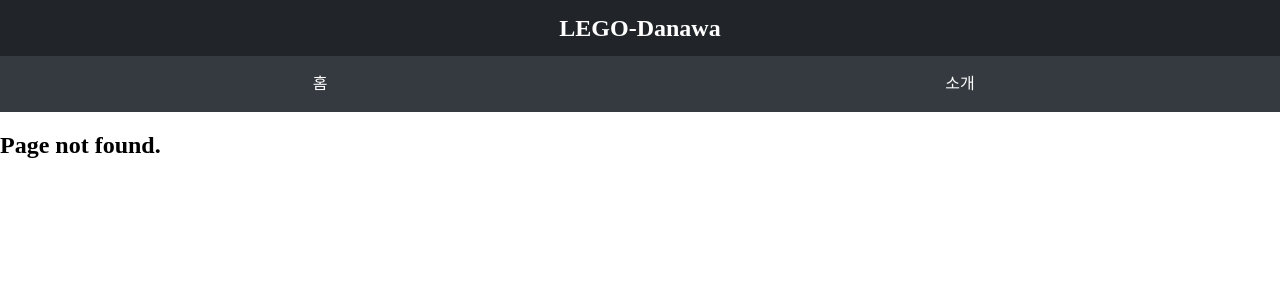
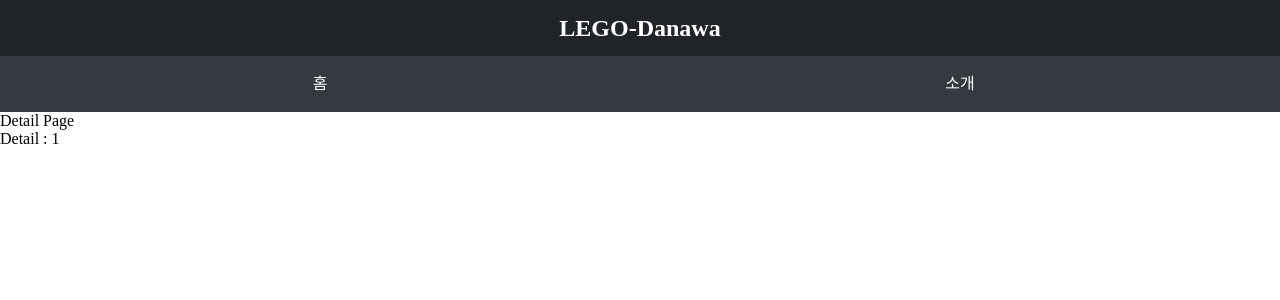
Before and after one commit to fieldtraining2017/LEGODanawa, a React app in the folder webMockup/: page /detail/1 in a window 1280 px wide. Before the commit this address had no page. Shown: the top 300 px of the page. Built offline with nearby package versions, Linux system fonts and the light colour scheme.

Commit message:
pages네이밍정리 / 디테일 생성 및 연

```diff
--- /dev/null
+++ b/webMockup/src/components/Detail.js
@@ -0,0 +1,13 @@
+import React from 'react';
+
+class Detail extends React.Component {
+  render(){
+    return (
+      <div>
+        Detail : {this.props.id}
+      </div>
+    );
+  }
+}
+
+export default Detail;
--- a/webMockup/src/components/SearchList.js
+++ b/webMockup/src/components/SearchList.js
@@ -1,4 +1,5 @@
 import React from 'react';
+import { Link } from 'react-router';
 
 class SearchList extends React.Component {
 
@@ -15,9 +16,10 @@
   }
 
   render(){
+    let DetailURL = "/detail/" + this.props.value;
     return (
       <div>
-        this.props.value : {this.props.value}
+        this.props.value : <Link to={DetailURL}>{this.props.value}</Link>
       </div>
     );
   }
--- /dev/null
+++ b/webMockup/src/components/pages/DetailPage.js
@@ -0,0 +1,15 @@
+import React from 'react';
+import Detail from './../Detail';
+
+class DetailPage extends React.Component {
+  render(){
+    return (
+      <div>
+        Detail Page
+        <Detail id={this.props.params.id}/>
+      </div>
+    );
+  }
+}
+
+export default DetailPage;
--- a/webMockup/src/index.js
+++ b/webMockup/src/index.js
@@ -3,16 +3,18 @@
 import { Router, Route, IndexRoute, browserHistory } from 'react-router';
 
 import App from './App';
-import Main from './components/pages/Main';
-import Search from './components/pages/Search';
-import About from './components/pages/About';
-import NotFound from './components/pages/NotFound';
+import Main from './components/pages/MainPage';
+import Search from './components/pages/SearchPage';
+import Detail from './components/pages/DetailPage';
+import About from './components/pages/AboutPage';
+import NotFound from './components/pages/NotFoundPage';
 
 ReactDOM.render(
   <Router history={browserHistory}>
     <Route path="/" component={App}>
       <IndexRoute component={Main}/>
-      <Route path="/search/:value" component={Search} />
+      <Route path="/search/:value" component={Search}/>
+      <Route path="/detail/:id" component={Detail}/>
       <Route path="about" component={About}/>
       <Route path="*" component={NotFound}/>
     </Route>
```
Also changed, not shown: webMockup/src/components/pages/AboutPage.js (renamed from webMockup/src/components/pages/About.js), webMockup/src/components/pages/MainPage.js (renamed from webMockup/src/components/pages/Main.js), webMockup/src/components/pages/NotFoundPage.js (renamed from webMockup/src/components/pages/NotFound.js), webMockup/src/components/pages/SearchPage.js (renamed from webMockup/src/components/pages/Search.js).
